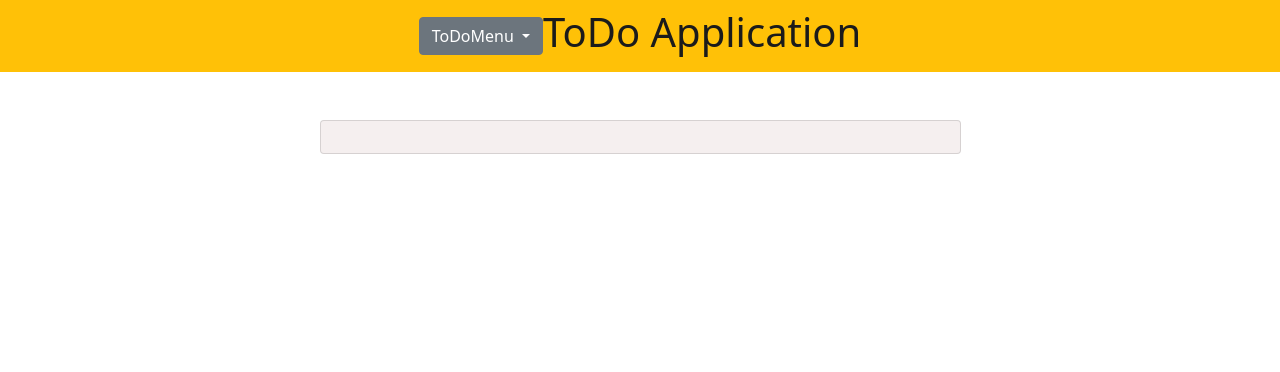
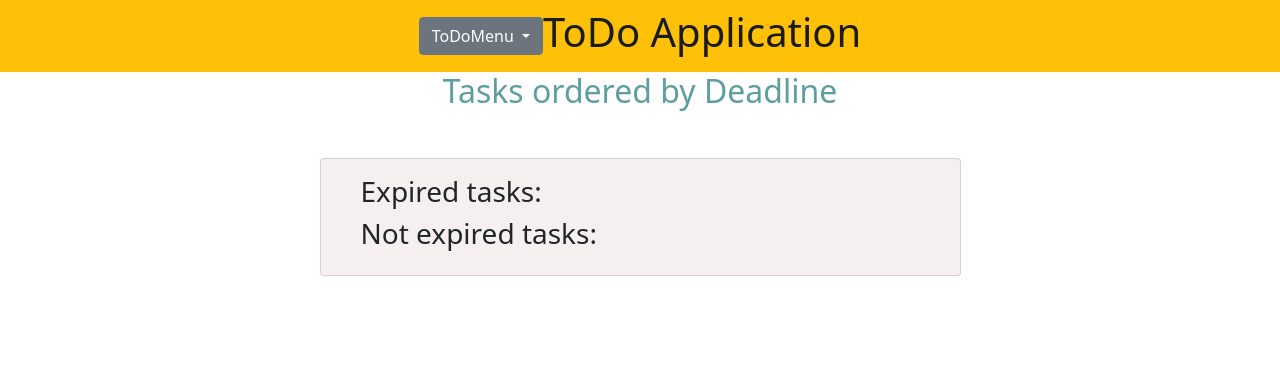
Before and after one commit to miveh/Django_Reminder, a Django app: page /task_list/ in a window 1280 px wide. Shown: the top 372 px of the page. Run offline with Django 3.2, Linux system fonts and the light colour scheme; data that the repository does not hold is empty; some libraries are stand-ins or nearby versions.

```diff
--- a/templates/todo/cat_detail.html
+++ b/templates/todo/cat_detail.html
@@ -12,14 +12,12 @@
                                     <h3>{{ object.title|title }}:</h3>
                                     {% if object.task_set.all %}
                                         {% for obj in object.task_set.all %}
-                                            <p class=" card-header">TASK >> Title: {{ obj.title }}, Description: {{ obj.description }}</p><br>
+                                            <span class=" card card-body"><h6 style="color: #3CB371">Title:</h6><h6>&ensp;&ensp;&ensp;{{ obj.title }}</h6><h6 style="color: #3CB371">Description:</h6><h6>&ensp;&ensp;&ensp;{{ obj.description }}</h6></span><br>
                                         {% endfor %}
                                     {% else %}
                                         <p>No Task </p>
                                     {% endif %}
                                 </div>
-                                {#    <p><a href="{% url 'article_edit' article.pk %}">Edit</a> |#}
-                                {#                <a href="{% url 'article_delete' article.pk %}">Delete</a></p>#}
                                 <p>Back to <a class="btn btn-primary todo-application" href="{% url 'catlist' %}">All
                                     Category</a></p>
                             </div>
@@ -29,5 +27,4 @@
             </div>
         </div>
     </div>
-
 {% endblock main %}
--- a/templates/todo/index.html
+++ b/templates/todo/index.html
@@ -4,6 +4,5 @@
     Home
 {% endblock %}
 {% block main %}
-{#    <div class="img-back"><h2 class="home-page-text">The HomePage!!</h2></div>#}
     <img class="img-back" src="{% static './image/ACS_0032.jpg ' %}" alt="image">
 {% endblock main%}
--- a/templates/todo/task_list.html
+++ b/templates/todo/task_list.html
@@ -2,6 +2,7 @@
 {% extends 'todo/base.html' %}
 {% block title %}Tasks{% endblock title %}
 {% block main %}
+    <h2 class="title-color">Tasks ordered by Deadline</h2>
     <div class="mt-5">
         <div class="container">
             <div class="row  justify-content-center">
@@ -9,19 +10,26 @@
                     <div class="card" style="background: #f5efef;">
                         <div class="card-body">
                             <div class="container">
-                                {% for task in all_task_list %}
-                                    <div class="row ">
-                                        <div class="card-header">
-                                            <span class="font-weight-bold "><a
-                                                    href="{{ task.get_absolute_url }}">{{ task.id }}- {{ task.title |title}}</a></span>
-                                        </div>
-                                        {#            <div class="card-footer text-center text-muted">#}
-                                        {#                <a href="{% url 'article_edit' article.pk %}">Edit</a> |#}
-                                        {#                <a href="{% url 'article_delete' article.pk %}">Delete</a>#}
-                                        {#            </div>#}
+                                <h3>Expired tasks:</h3>
+                            {% for task in ex_tasks %}
+                                <div class=" row">
+                                    <div class="card-header">
+                                        <span class="font-weight-bold "><a
+                                                href="{{ task.get_absolute_url }}">{{ task.title |title}}</a></span>
                                     </div>
-                                    <br/>
-                                {% endfor %}
+                                </div>
+                                <br/>
+                            {% endfor %}
+                            <h3>Not expired tasks:</h3>
+                            {% for task in not_ex_tasks %}
+                                <div class=" row">
+                                    <div class="card-header">
+                                        <span class="font-weight-bold "><a
+                                                href="{{ task.get_absolute_url }}">{{ task.title |title}}</a></span>
+                                    </div>
+                                </div>
+                                <br/>
+                            {% endfor %}
                             </div>
                         </div>
                     </div>
--- a/todo/models.py
+++ b/todo/models.py
@@ -1,3 +1,5 @@
+import datetime
+
 from django.db import models
 
 # Create your models here.
@@ -14,7 +16,38 @@ class CategoryManager(models.Manager):
         return not_null_category
 
 
+class TaskManager(models.Manager):
+
+
+    def get_expired_task(self):
+        """
+        :return: all of expired tasks.
+        """
+        dt2 = datetime.datetime.now()
+        tasks = Task.objects.all()
+        expired_tasks = []
+        for task in tasks:
+            if (task.expired.replace(tzinfo=None) - dt2).days <= 0:
+                expired_tasks.append(task)
+        return expired_tasks
+
+    def get_notexpired_task(self):
+        """
+        :return: all of not expired tasks.
+        """
+        dt2 = datetime.datetime.now()
+        tasks = Task.objects.all()
+        notexpired_tasks = []
+        for task in tasks:
+            if (task.expired.replace(tzinfo=None) - dt2).days > 0:
+                notexpired_tasks.append(task)
+        return notexpired_tasks
+
+
 class Category(models.Model):
+    """
+    Each category have just a title.
+    """
     title = models.CharField(max_length=20)
     objects = CategoryManager()
 
@@ -26,6 +59,10 @@ class Category(models.Model):
 
 
 class Task(models.Model):
+    """
+    Each task have a multiple categories.
+    """
+
     class Meta:
         ordering = ('expired',)
 
@@ -51,6 +88,7 @@ class Task(models.Model):
     expired = models.DateTimeField(blank=True, null=True)
     created = models.DateTimeField(auto_now_add=True)
     updated = models.DateTimeField(auto_now=True)
+    objects = TaskManager()
 
     def __str__(self):
         return f'"{self.title}" status: {self.status}'
--- a/todo/views.py
+++ b/todo/views.py
@@ -11,23 +11,43 @@ class HomePageView(TemplateView):
 
 
 class TaskListView(ListView):
+    """
+    view of list of tasks.
+    """
     model = Task
     template_name = 'todo/task_list.html'
     context_object_name = 'all_task_list'
 
+    def get_context_data(self, **kwargs):
+        """
+        :return: 2 query set for expired and not expired tasks.
+        """
+        context_data = super().get_context_data(**kwargs)
+        context_data['ex_tasks'] = Task.objects.get_expired_task()
+        context_data['not_ex_tasks'] = Task.objects.get_notexpired_task()
+        return context_data
+
 
 class TaskDetailView(DetailView):
+    """
+    view of detail of each task.
+    """
     model = Task
     template_name = 'todo/task_detail.html'
 
 
 class CategoryListView(ListView):
+    """
+    view of list of category.
+    """
     model = Category
     template_name = 'todo/cat_list.html'
     context_object_name = 'all_category_list'
 
-    # queryset = Category.objects.get_null_category()
     def get_context_data(self, **kwargs):
+        """
+        :return: 2 query set for null of task category and not null of tasks category.
+        """
         context_data = super().get_context_data(**kwargs)
         context_data['null_of_task'] = Category.objects.get_null_category()
         context_data['notnull_of_task'] = Category.objects.get_notnull_category()
@@ -35,11 +55,17 @@ class CategoryListView(ListView):
 
 
 class CategoryDetailView(DetailView):
+    """
+    view of detail of categoryes.
+    """
     model = Category
     template_name = 'todo/cat_detail.html'
 
 
 class TaskCreateView(CreateView):
+    """
+    view of creating task by crispy form design.
+    """
     model = Task
     template_name = 'todo/task_new.html'
     fields = '__all__'
```
Also changed, not shown: templates/todo/base.html (+7 -2 lines), templates/todo/cat_list.html (+0 -11 lines), templates/todo/task_detail.html (+14 -10 lines), todo/admin.py (+7 -0 lines), todo/templatetags/task_expired_date.py (added, +16 -0 lines), 1 other file.
